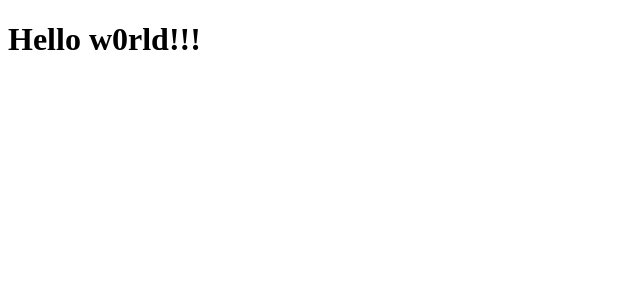
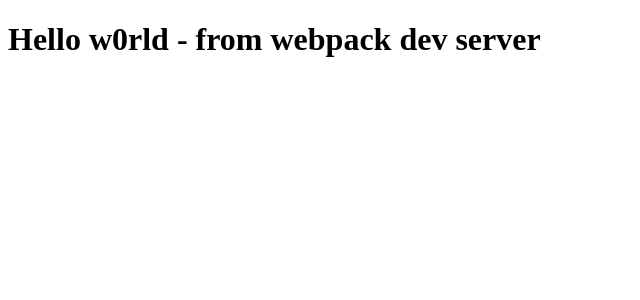
Before and after one commit to maxdevjs/learn-modern-javascript-tooling-with-react, a React app: page / in a window 1280 px wide. Shown: the top 300 px of the page, without its empty margins (0-640 px from the left). Built offline with nearby package versions, Linux system fonts and the light colour scheme.

Commit message:
12_webpack_dev_server

```diff
--- a/package.json
+++ b/package.json
@@ -5,7 +5,7 @@
   "main": "index.js",
   "scripts": {
     "build": "webpack --config webpack.config.prod.js",
-    "dev": "webpack --watch --config webpack.config.dev.js",
+    "dev": "webpack-dev-server --open --config webpack.config.dev.js",
     "test": "echo \"Error: no test specified\" && exit 1"
   },
   "repository": {
@@ -26,7 +26,8 @@
     "babel-loader": "^8.0.4",
     "html-webpack-plugin": "^3.2.0",
     "webpack": "^4.27.1",
-    "webpack-cli": "^3.1.2"
+    "webpack-cli": "^3.1.2",
+    "webpack-dev-server": "^3.1.10"
   },
   "dependencies": {
     "prop-types": "^15.6.2",
--- a/src/App.js
+++ b/src/App.js
@@ -2,7 +2,7 @@
 
 class App extends React.Component {
   render() {
-    return <h1>Hello w0rld!!!</h1>;
+    return <h1>Hello w0rld - from webpack dev server</h1>;
   }
 }
 
--- a/webpack.config.dev.js
+++ b/webpack.config.dev.js
@@ -3,4 +3,7 @@
 
 module.exports = merge(baseConfig, {
   mode: 'development',
+  devServer: {
+    port: 9000,
+  },
 });
```
Also changed, not shown: 1 other file (tests, documents, lock files or other folders).
